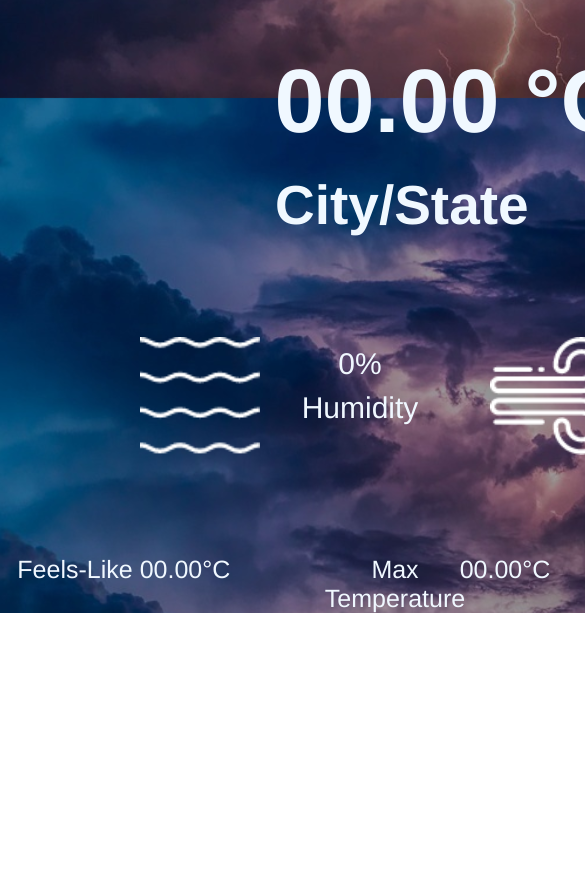
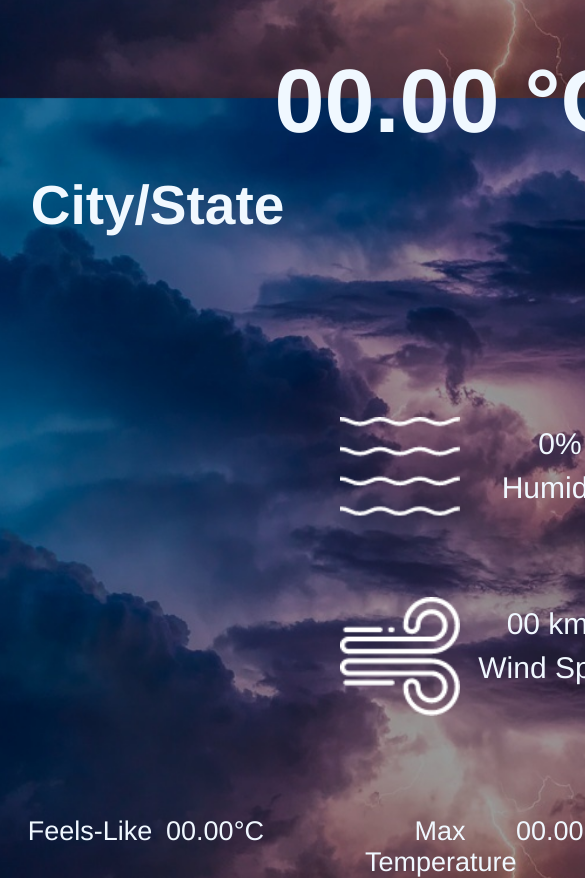
Before and after one commit to deimos19/WeatherForecastEngine, a plain HTML site: page index.html in a window 390 px wide. Shown: the part 746-1624 px from the top of the page, 585 px wide, since content can reach past the window. Before the commit the page ends 1359 px from the top, so only its background shows below. Drawn offline with Linux system fonts and the light colour scheme.

Commit message:
modified

```diff
--- a/index.html
+++ b/index.html
@@ -3,6 +3,7 @@
 <head>
     <meta charset="UTF-8">
     <meta name="viewport" content="width=device-width, initial-scale=1.0">
+    <meta name="viewport" content="1024px, initial-scale2.0">
     <link rel="stylesheet" href="style.css">
     <title>4cast Engine</title>
     <link rel="icon" type="images" href="images/logo.png">
--- a/style.css
+++ b/style.css
@@ -6,7 +6,7 @@ body{
     background-repeat: no-repeat;
     background-size: cover;
     text-align: center;
-    height: auto;
+    /* height: auto; */
     /* background-image: linear-gradient(to bottom, rgba(35, 223, 186, 0.948), rgb(0, 195, 255)); */
 }
 .container{
@@ -172,7 +172,7 @@ body{
     .search{
         margin-top: 100px;
         width: 800px;
-        margin-left: 50px;
+        margin-left: 100px;
     }
     .search input{
         /* margin-left: -150px; */
@@ -202,12 +202,12 @@ body{
     }
     .weather-icon{
         width: 400px;
-        margin-left: 0px;
+        margin-left: -330px;
     }
     .city{
         margin-top: 20px;
         font-size: 55px;
-        margin-left: 25px;
+        margin-left: -325px;
         text-align: center;
     }
     .cityErr{
@@ -227,11 +227,13 @@ body{
         text-align: center;
     }
     .details{
-        margin-left: -550px;
+        margin-left: -350px;
         margin-top: 100px;
+        display: grid;
     }
     .col{
         margin-left: -20px;
+        margin-top: 80px;
     }
     .col p{
         font-size: 30px;
@@ -247,8 +249,8 @@ body{
         margin-top: 100px;
     }
     .mm p{
-        font-size: 25px;
+        font-size: 27px;
         width: 150px;
-        margin-left: -40px;
+        margin-left: -25px;
     }
 }
```
